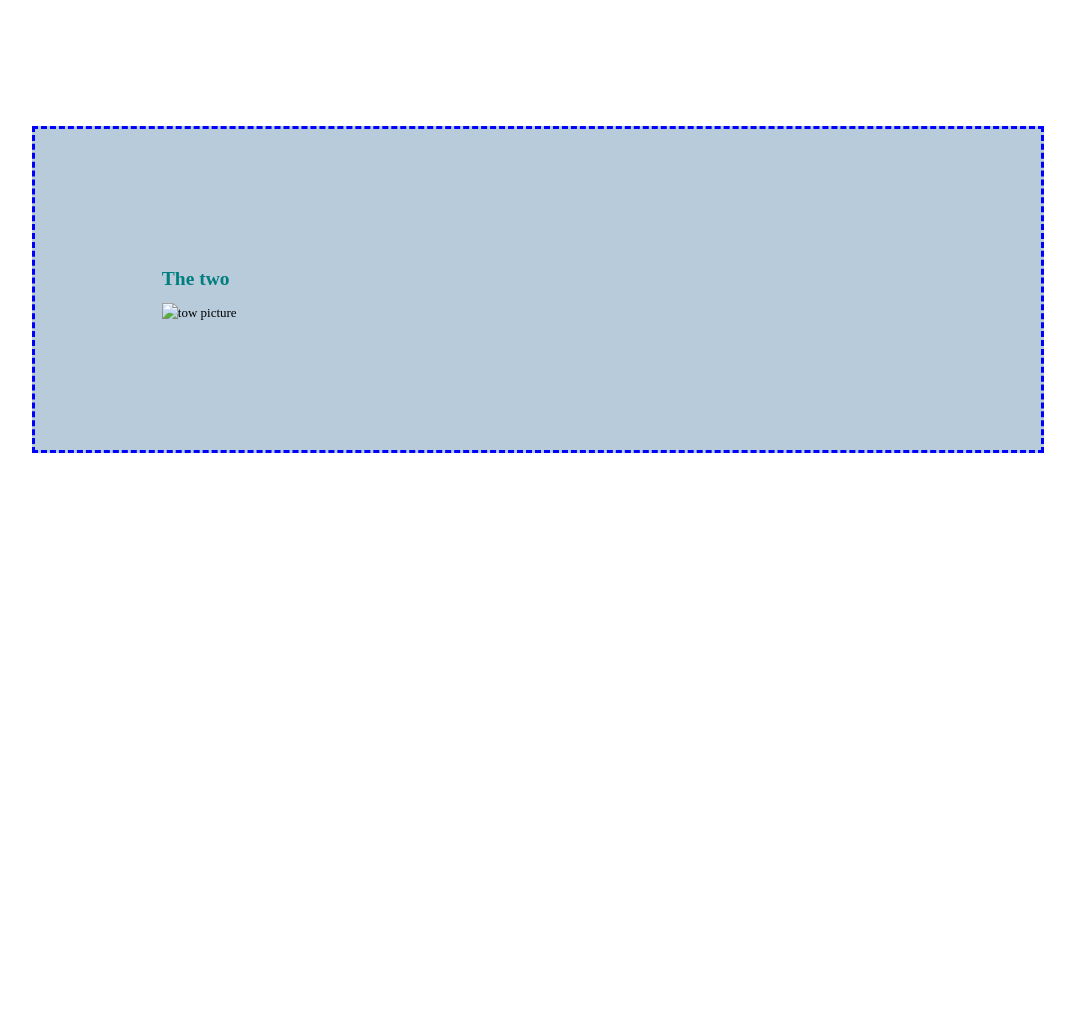
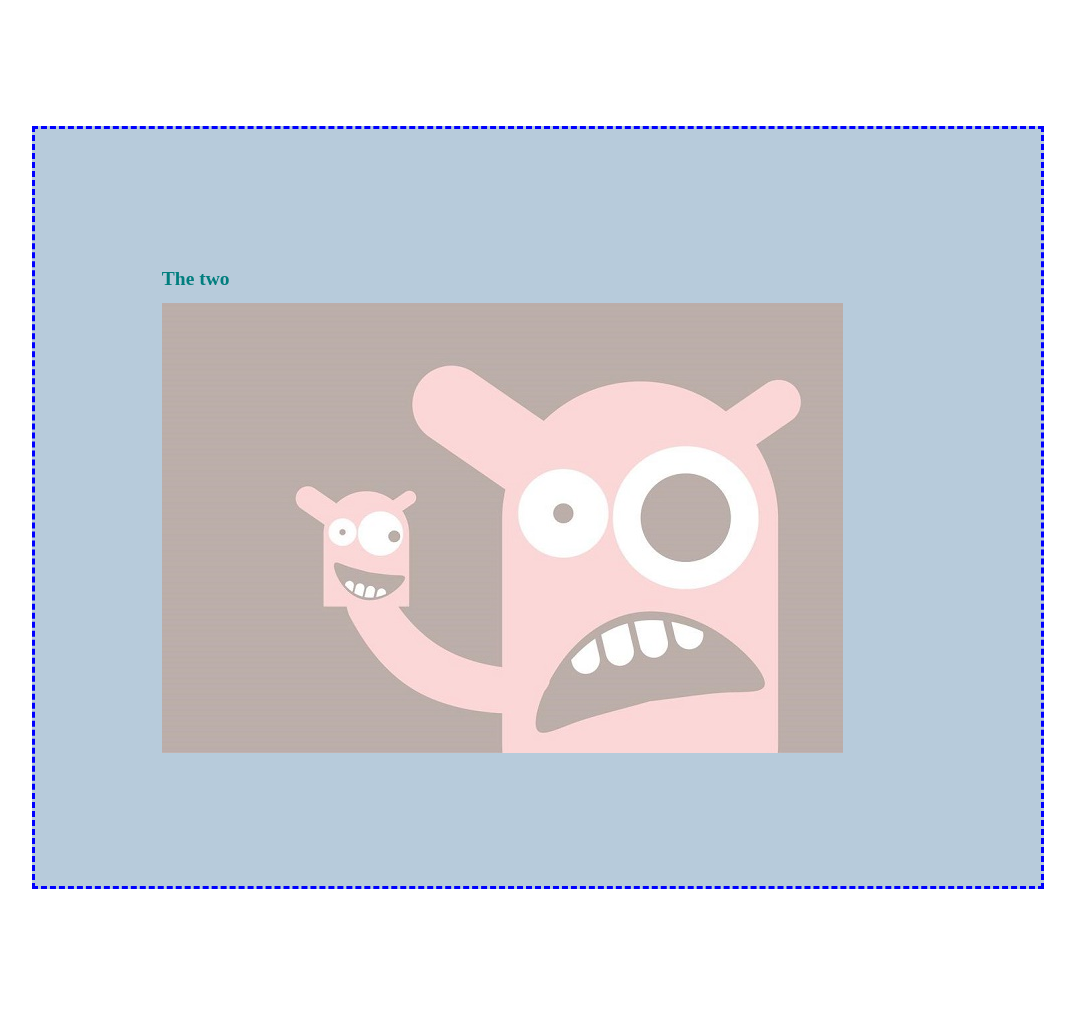
Before and after one commit to moonlightmu/jekyll_demo, a Jekyll site: the page built from _posts/2017-05-13-The-two-page.html, in a window 1280 px wide. Shown: the whole page, without its empty margins (102-1177 px from the left). Built offline with Jekyll 4.4.1, drawn with Linux system fonts in a browser that asks for light colours; before the commit the page ends 900 px from its top, so only the background shows below that.

Commit message:
list +++++++++++++++++++++++++++++++++++

```diff
--- a/_layouts/default.html
+++ b/_layouts/default.html
@@ -6,7 +6,7 @@
 
 <title>{{ page.title }}</title>
 
-<link type="text/css" rel="stylesheet" href="https://moonlightmu.github.io/jekyll_demo/css/total.css">
+<link type="text/css" rel="stylesheet" href="{{ site.url }}{{ site.baseurl }}/css/total.css">
 </head>
 
 
--- a/_posts/2017-05-13-The-two-page.html
+++ b/_posts/2017-05-13-The-two-page.html
@@ -4,5 +4,5 @@
 ---
 <div>
 <h1>The two</h1>
-<img src="img/2-450.jpg" alt="tow picture">
+<img src="{{ site.url }}{{ site.baseurl }}/img/2-450.jpg" alt="tow picture">
 </div>
```
